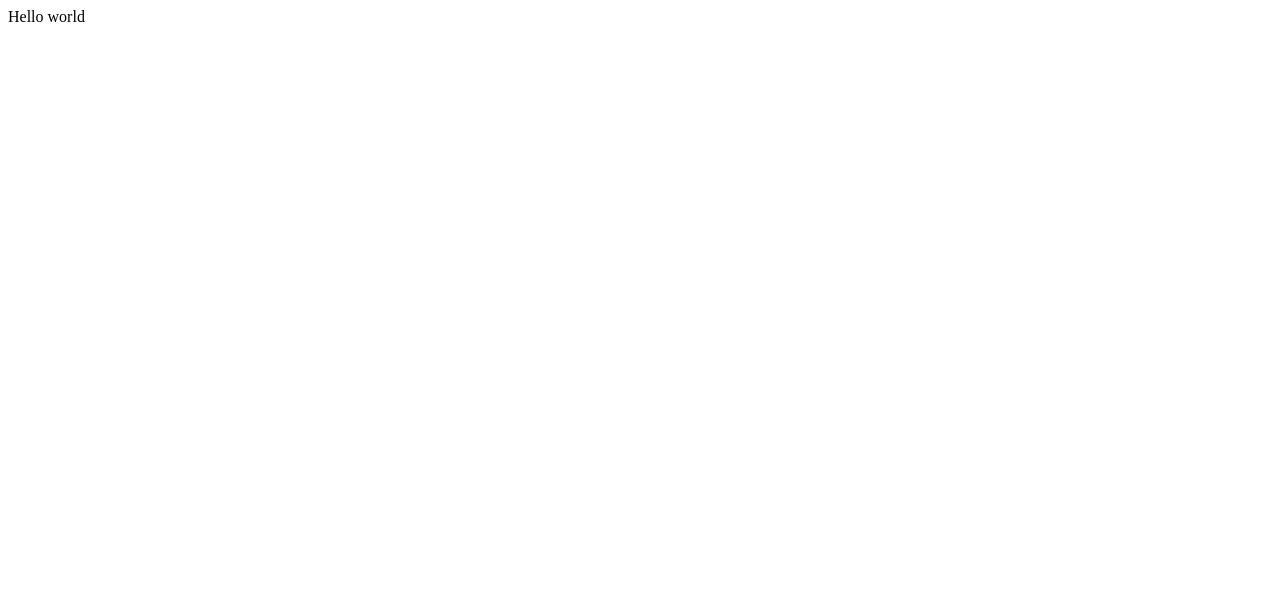
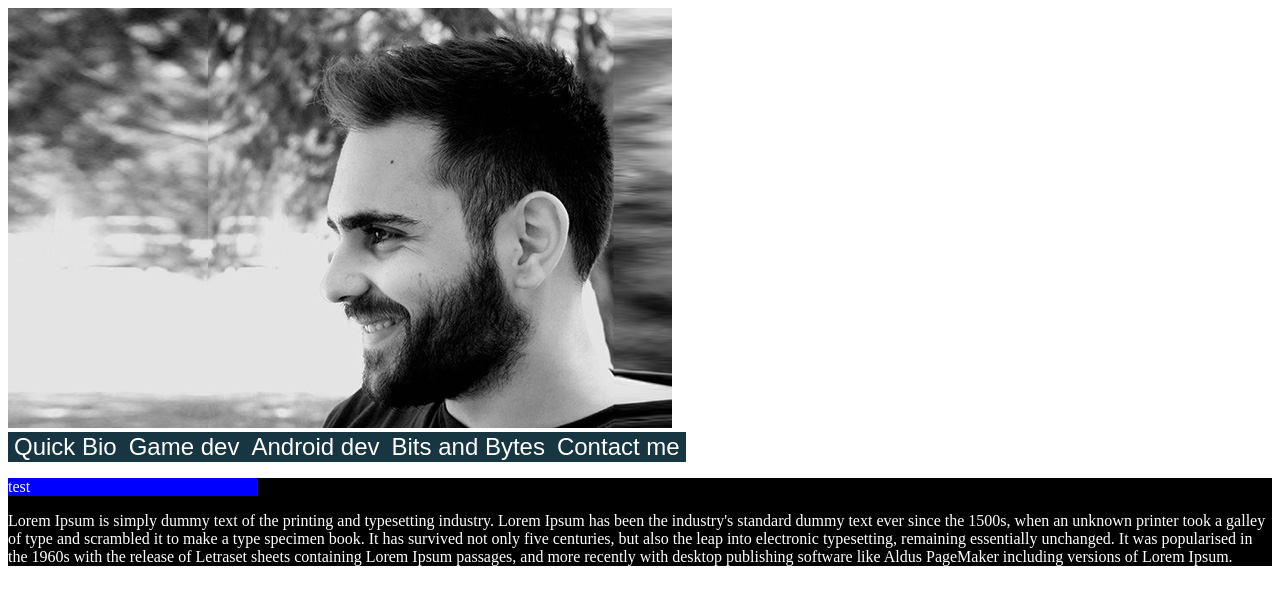
Before and after one commit to sfakakis/sfakakis.github.io, a plain HTML site: page index.html in a window 1280 px wide. Drawn offline with Linux system fonts and the light colour scheme; files whose address does not match are found by name.

Commit message:
Add files via upload

```diff
--- a/index.html
+++ b/index.html
@@ -1 +1,53 @@
-Hello world
+<!DOCTYPE html>
+<html>
+<head>
+	<style>
+	body{}
+
+	div.first_div {}
+
+	div.nav_div {background-color: white; margin: 5px;
+				display:table-row;
+				  color: white;}
+	div.main_div {background-color: black;
+					color: white;}
+	div.dummy1{width:250px; background-color:blue;}
+	div.main_content{}
+	.myButton{ color: white; background-color: #183642; border: none;
+				font-size: 24px; -webkit-transition-duration: 0.4s; /* Safari */
+    transition-duration: 0.4s;}
+	.myButton:hover { background-color: #E0DDCF; color:black;}
+	</style>
+<title>George Sfak</title>
+</head>
+<body>
+
+<div class="first_div">
+	<img src="C:\Users\SEAP\Desktop\photo.jpg">
+</div>
+
+<div class = "nav_div">
+	<button class="myButton"> Quick Bio </button>
+	<button class="myButton"> Game dev </button>
+	<button class="myButton"> Android dev </button>
+	<button class="myButton"> Bits and Bytes </button>
+	<button class="myButton"> Contact me </button>
+</div>
+
+<div class = "main_div">
+	<div class="dummy1"><p>test</p></div>
+	<div class ="main_content">
+		<p> Lorem Ipsum is simply dummy text of the printing and typesetting industry.
+		Lorem Ipsum has been the industry's standard dummy text ever since the 1500s,
+		when an unknown printer took a galley of type and scrambled it to make a type
+		specimen book. It has survived not only five centuries, but also the leap into
+		electronic typesetting, remaining essentially unchanged. It was popularised in
+		the 1960s with the release of Letraset sheets containing Lorem Ipsum passages,
+		and more recently with desktop publishing software like Aldus PageMaker
+		including versions of Lorem Ipsum.</p>
+	</div>
+	<div class="dummy"></div>
+</div>
+
+</body>
+</html>
```
Also changed, not shown: photo.jpg (added).
